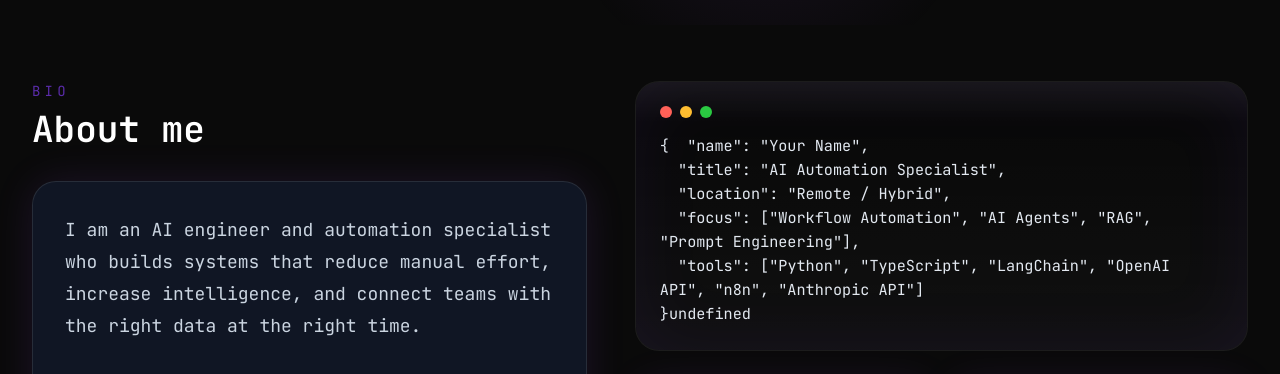
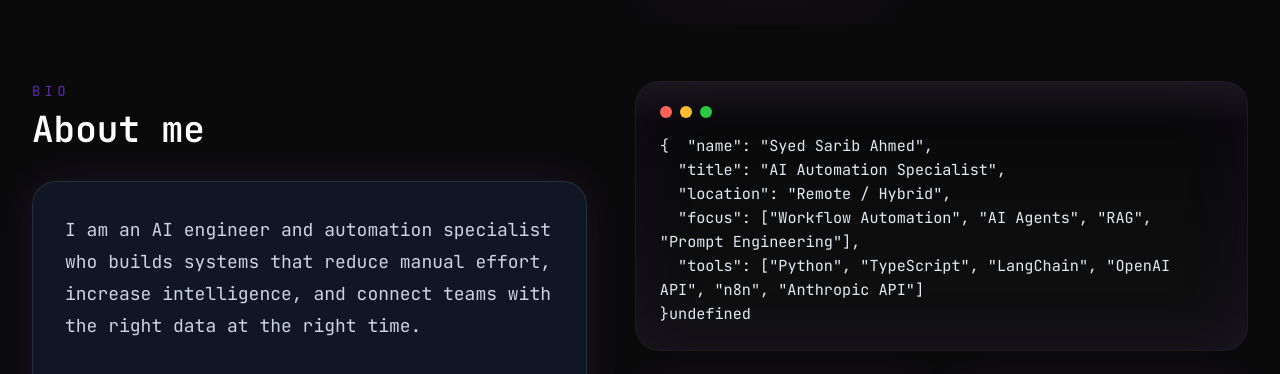
Before and after one commit to SyedSaribAhmed/my-portfolio-web, a Next.js app: page / in a window 1280 px wide. Shown: the part 820-1194 px from the top of the page. Built offline with nearby package versions, Linux system fonts and the light colour scheme.

Commit message:
Update anchor buttons and terminal profile name

```diff
--- a/app/page.tsx
+++ b/app/page.tsx
@@ -34,10 +34,10 @@ export default function HomePage() {
           </motion.div>
 
           <motion.div initial="hidden" animate="visible" variants={heroVariants} transition={{ duration: 0.9, delay: 0.2 }} className="flex flex-col gap-4 sm:flex-row">
-            <Link href="#projects" scroll={false} className="inline-flex items-center justify-center rounded-full bg-neonpurple px-6 py-3 text-sm font-semibold text-slate-950 transition hover:bg-violet">
+            <Link href="#projects" className="inline-flex items-center justify-center rounded-full bg-neonpurple px-6 py-3 text-sm font-semibold text-slate-950 transition hover:bg-violet">
               View My Work
             </Link>
-            <Link href="#contact" scroll={false} className="inline-flex items-center justify-center rounded-full border border-white/10 bg-white/5 px-6 py-3 text-sm font-semibold text-white transition hover:border-neonpurple hover:bg-white/10">
+            <Link href="#contact" className="inline-flex items-center justify-center rounded-full border border-white/10 bg-white/5 px-6 py-3 text-sm font-semibold text-white transition hover:border-neonpurple hover:bg-white/10">
               Get In Touch
             </Link>
           </motion.div>
--- a/components/TerminalProfile.tsx
+++ b/components/TerminalProfile.tsx
@@ -4,7 +4,7 @@ import { motion } from 'framer-motion';
 import { useEffect, useState } from 'react';
 
 const profile = `{
-  "name": "Your Name",
+  "name": "Syed Sarib Ahmed",
   "title": "AI Automation Specialist",
   "location": "Remote / Hybrid",
   "focus": ["Workflow Automation", "AI Agents", "RAG", "Prompt Engineering"],
```
